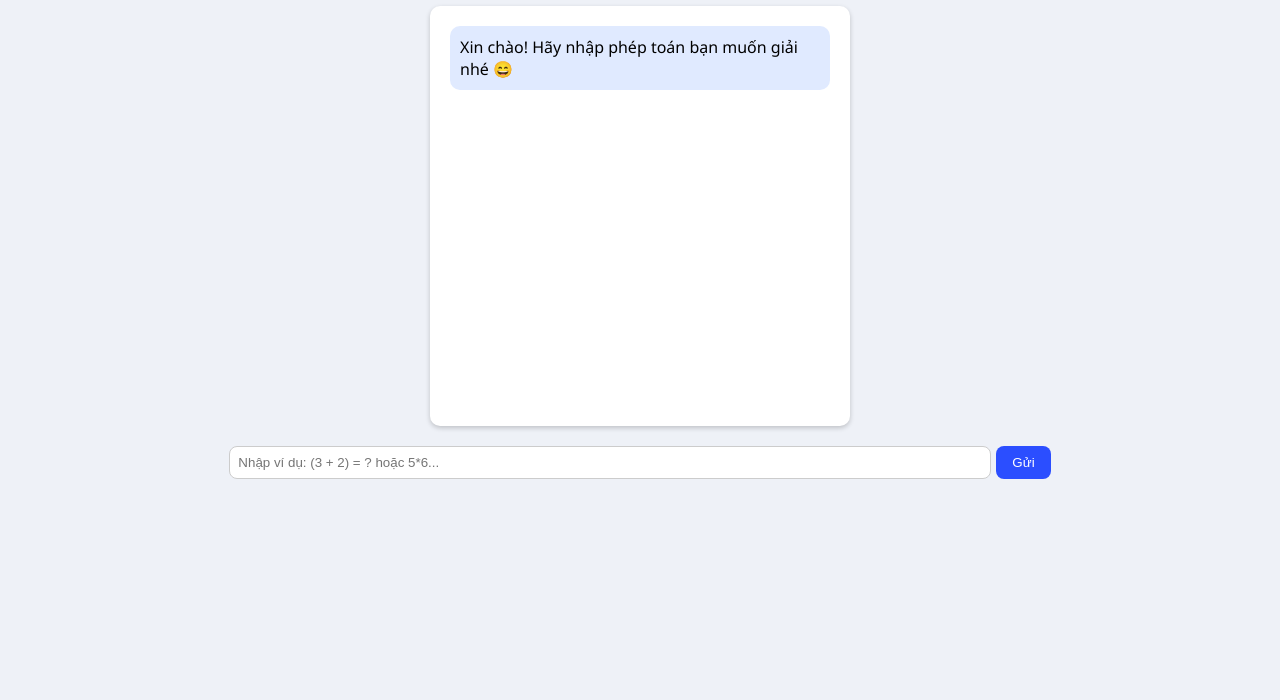
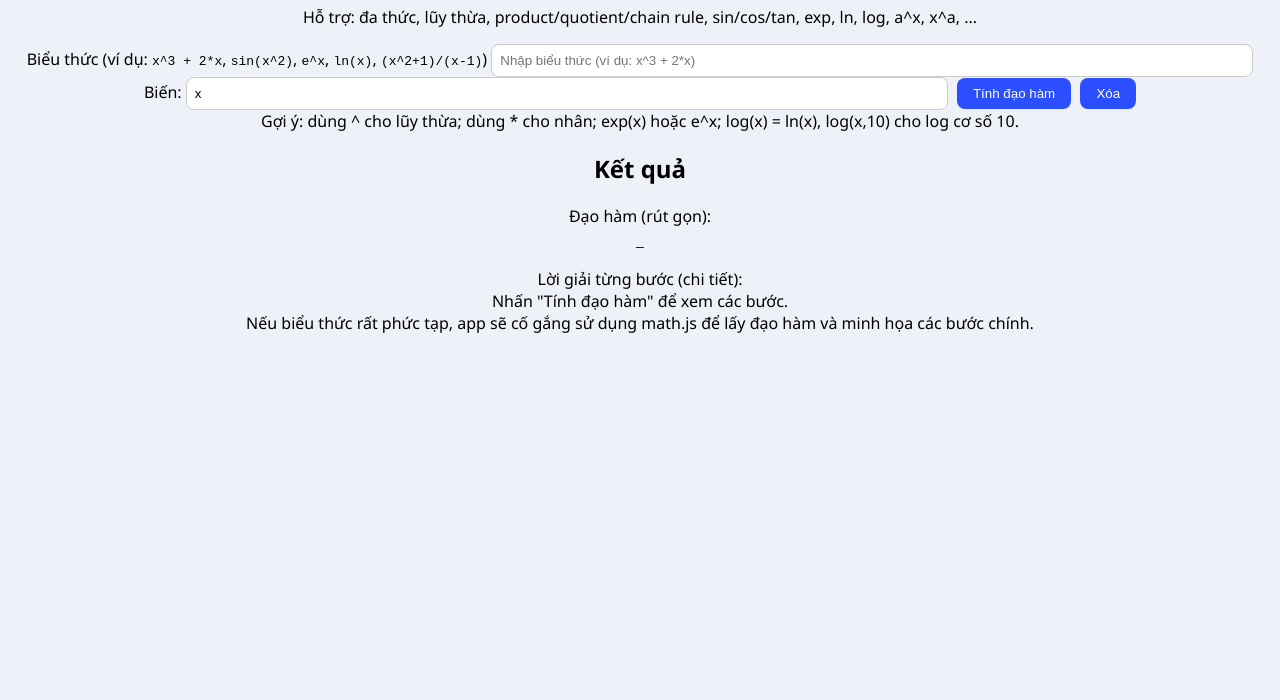
Before and after one commit to doananhquan567-ai/HQD.github.io, a plain HTML site: page index.html in a window 1280 px wide. Shown: the part 100-800 px from the top of the page. Drawn offline with nearby package versions, Linux system fonts and the light colour scheme.

Commit message:
Update index.html

```diff
--- a/index.html
+++ b/index.html
@@ -1,23 +1,62 @@
-<!DOCTYPE html>
+<!doctype html>
 <html lang="vi">
 <head>
-    <meta charset="UTF-8">
-    <meta name="viewport" content="width=device-width, initial-scale=1.0">
-    <title>🤖 AI Hỗ Trợ Giải Toán</title>
-    <link rel="stylesheet" href="style.css">
+  <meta charset="utf-8" />
+  <meta name="viewport" content="width=device-width,initial-scale=1" />
+  <title>AI Giải Đạo Hàm — Giải từng bước</title>
+
+  <!-- math.js -->
+  <script src="https://cdn.jsdelivr.net/npm/mathjs@11.8.0/lib/browser/math.js"></script>
+
+  <!-- MathJax để render LaTeX -->
+  <script>
+    window.MathJax = {
+      tex: { inlineMath: [['$', '$'], ['\\(', '\\)']] },
+      svg: { fontCache: 'global' }
+    };
+  </script>
+  <script src="https://cdn.jsdelivr.net/npm/mathjax@3/es5/tex-svg.js"></script>
+
+  <link rel="stylesheet" href="style.css">
 </head>
 <body>
-    <h1>🤖 AI Hỗ Trợ Giải Toán</h1>
+  <main class="container">
+    <header>
+      <h1>🤖 AI Giải Đạo Hàm — Từng bước chi tiết</h1>
+      <p class="subtitle">Hỗ trợ: đa thức, lũy thừa, product/quotient/chain rule, sin/cos/tan, exp, ln, log, a^x, x^a, ...</p>
+    </header>
 
-    <div class="chat-box" id="chat-box">
-        <div class="ai-message">Xin chào! Hãy nhập phép toán bạn muốn giải nhé 😄</div>
-    </div>
+    <section class="card">
+      <label for="expr">Biểu thức (ví dụ: <code>x^3 + 2*x</code>, <code>sin(x^2)</code>, <code>e^x</code>, <code>ln(x)</code>, <code>(x^2+1)/(x-1)</code>)</label>
+      <input id="expr" placeholder="Nhập biểu thức (ví dụ: x^3 + 2*x)" />
 
-    <div class="input-box">
-        <input type="text" id="user-input" placeholder="Nhập ví dụ: (3 + 2) = ? hoặc 5*6..." />
-        <button id="send-btn">Gửi</button>
-    </div>
+      <div class="row">
+        <label for="variable">Biến: </label>
+        <input id="variable" value="x" size="3" />
+        <button id="deriveBtn" class="btn">Tính đạo hàm</button>
+        <button id="clearBtn" class="btn ghost">Xóa</button>
+      </div>
+      <div class="hint">Gợi ý: dùng ^ cho lũy thừa; dùng * cho nhân; exp(x) hoặc e^x; log(x) = ln(x), log(x,10) cho log cơ số 10.</div>
+    </section>
 
-    <script src="script.js"></script>
+    <section class="card results">
+      <h2>Kết quả</h2>
+
+      <div class="result-block">
+        <div class="label">Đạo hàm (rút gọn):</div>
+        <pre id="derivative" class="output">—</pre>
+        <div id="derivative-latex" class="latex"></div>
+      </div>
+
+      <div class="result-block">
+        <div class="label">Lời giải từng bước (chi tiết):</div>
+        <div id="steps" class="steps">Nhấn "Tính đạo hàm" để xem các bước.</div>
+      </div>
+    </section>
+
+    <footer class="foot">Nếu biểu thức rất phức tạp, app sẽ cố gắng sử dụng math.js để lấy đạo hàm và minh họa các bước chính.</footer>
+  </main>
+
+  <script src="script.js"></script>
 </body>
 </html>
```
